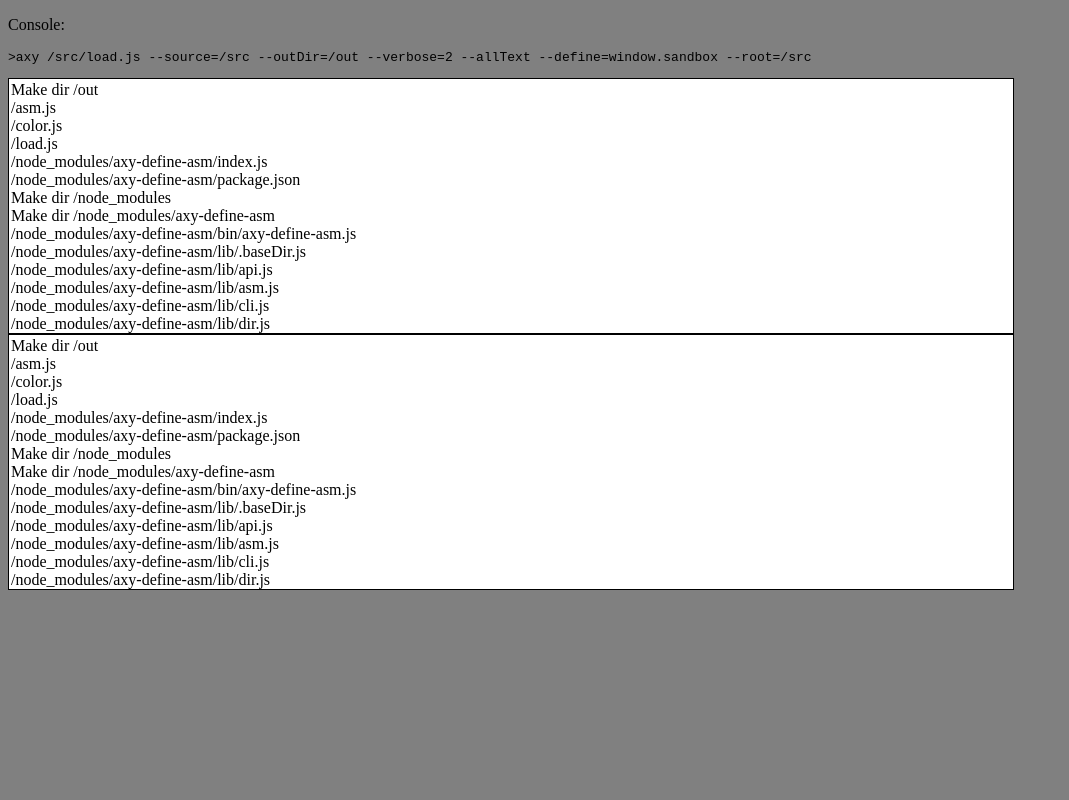
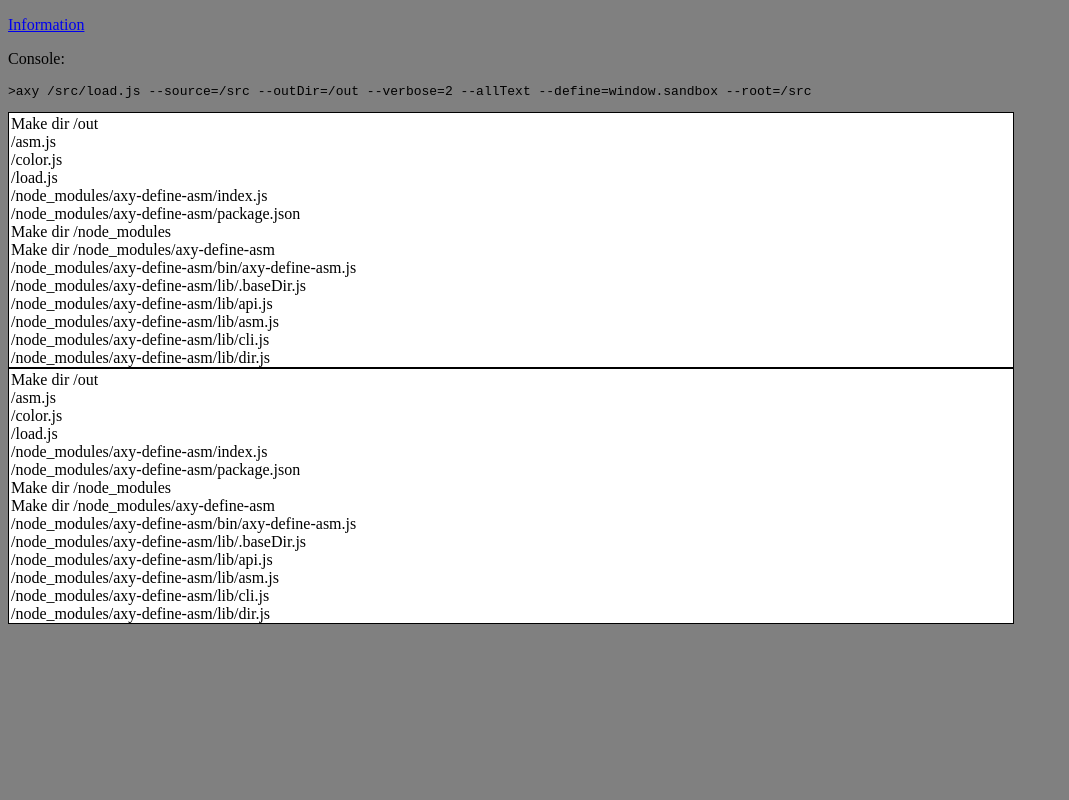
Before and after one commit to axyjs/axy-define-examples, a plain HTML site: page asm/index.html in a window 1280 px wide. Shown: the whole page, without its empty margins (0-1069 px from the left). Drawn offline with Linux system fonts and the light colour scheme.

Commit message:
asm link to README

```diff
--- a/asm/index.html
+++ b/asm/index.html
@@ -1,7 +1,7 @@
 <!DOCTYPE html>
 <html>
 <head>
-    <title>Test</title>
+    <title>Test axy.define</title>
     <style>
     .logdiv {
         background-color: white;
@@ -14,6 +14,7 @@
     </style>
 </head>
 <body>
+    <p><a href="https://github.com/axyjs/axy-define-examples/blob/master/asm/README.md">Information</a></p>
     <p>Console:
     <pre id="con">&gt;</pre>
     <div id="log" class="logdiv">
```
